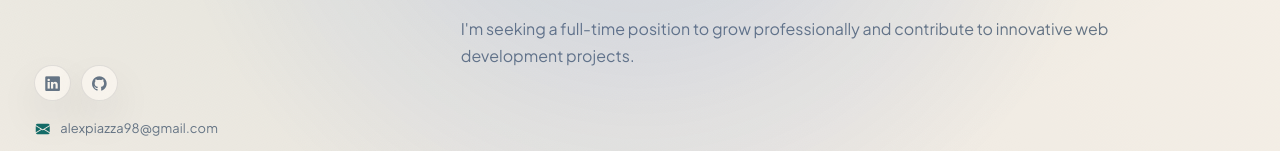
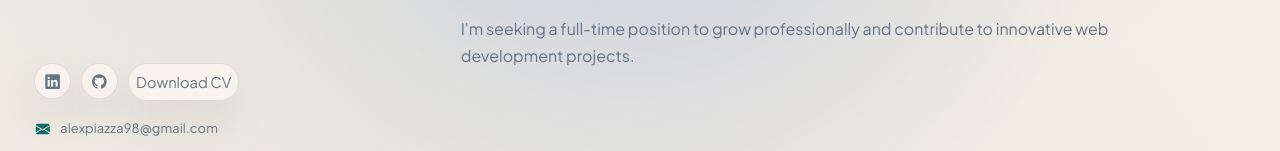
Before and after one commit to Alessandro-Michele-Piazza/Alessandro-Michele-Piazza.github.io, a React (Vite) app: page / in a window 1280 px wide. Shown: the part 583-734 px from the top of the page. Built offline with nearby package versions, Linux system fonts and the light colour scheme.

Commit message:
implementato download cv

```diff
--- a/src/components/Navbar.jsx
+++ b/src/components/Navbar.jsx
@@ -1,6 +1,7 @@
 import { useEffect, useState } from "react";
 import AOS from "aos";
 import "aos/dist/aos.css";
+import "../css/cv_button.css";
 import { HiMenuAlt3 } from "react-icons/hi";
 import { useTranslation } from "react-i18next";
 
@@ -21,6 +22,7 @@ function NavigationSections({ onNavigate, animated = false }) {
     : {};
 
   const { t } = useTranslation();
+
 
   return (
     <>
@@ -96,19 +98,20 @@ function NavigationSections({ onNavigate, animated = false }) {
             <i className="bi bi-github" aria-hidden="true"></i>
           </a>
 
-          {/* <a
-            className="social-link social-link--icon"
-            href="https://www.instagram.com/alessandrom.piazza/"
-            target="_blank"
-            rel="noopener noreferrer"
-            aria-label="Instagram"
+          <a
+            className="CV_button CV_button--icon"
+            href="public\Cv_Alessandro_Piazza.pdf"
+            aria-label="Download CV"
             onClick={onNavigate}
             data-aos={animated ? "fade-right" : undefined}
             data-aos-duration={animated ? "600" : undefined}
             data-aos-delay={animated ? "600" : undefined}
           >
-            <i className="bi bi-instagram" aria-hidden="true"></i>
-          </a> */}
+            Download CV
+          </a>
+
+
+
         </div>
 
         <div
--- /dev/null
+++ b/src/css/cv_button.css
@@ -0,0 +1,75 @@
+/* --- PROPRIETÀ COMUNI (Hover e Transizioni) --- */
+.CV_button--icon,
+.CV_button--contact {
+  color: var(--text-muted);
+  display: inline-flex;
+  align-items: center;
+  transition: all 0.3s ease;
+}
+
+.CV_button--icon:hover,
+.CV_button--icon:focus-visible,
+.CV_button--contact:hover,
+.CV_button--contact:focus-visible {
+  color: var(--teal);
+  transform: translateY(-2px);
+}
+
+/* --- VERSIONE ICONA (Tonda) --- */
+.CV_button--icon {
+  justify-content: center;
+  width: fit-content;
+  height: fit-content;
+  border: 1px solid var(--icon-link-border);
+  border-radius: 999px;
+  background-color: var(--icon-link-background);
+  box-shadow: var(--surface-shadow);
+  backdrop-filter: blur(8px);
+  font-size: 1.2rem;
+}
+
+.CV_button--icon:hover {
+  border-color: var(--icon-link-hover-border);
+  background-color: var(--icon-link-hover-background);
+}
+
+/* --- VERSIONE CONTATTO (Testo + Icona) --- */
+.CV_button--contact {
+  gap: 0.8rem;
+  width: fit-content;
+  font-size: clamp(0.95rem, 0.92rem + 0.12vw, 1.02rem);
+  font-weight: 500;
+}
+
+.CV_button--contact i {
+  width: 1.2rem;
+  font-size: 1rem;
+  text-align: center;
+  color: var(--teal);
+}
+
+/* --- MEDIA QUERIES --- */
+@media (min-width: 992px) {
+  .CV_button--icon {
+    width: fit-content;
+    padding: 0.5rem;
+    height: fit-content;
+    font-size: 1.05rem;
+  }
+  .CV_button--contact {
+    gap: 0.65rem;
+    font-size: clamp(0.84rem, 0.82rem + 0.12vw, 0.92rem);
+  }
+}
+
+@media (max-width: 767.98px) {
+  .CV_button--icon {
+    width: fit-content;
+    height: fit-content;
+  }
+  .CV_button--contact {
+    width: 100%;
+    flex-wrap: wrap;
+    row-gap: 0.35rem;
+  }
+}
```
Also changed, not shown: 2 other files (tests, documents, lock files or other folders).
